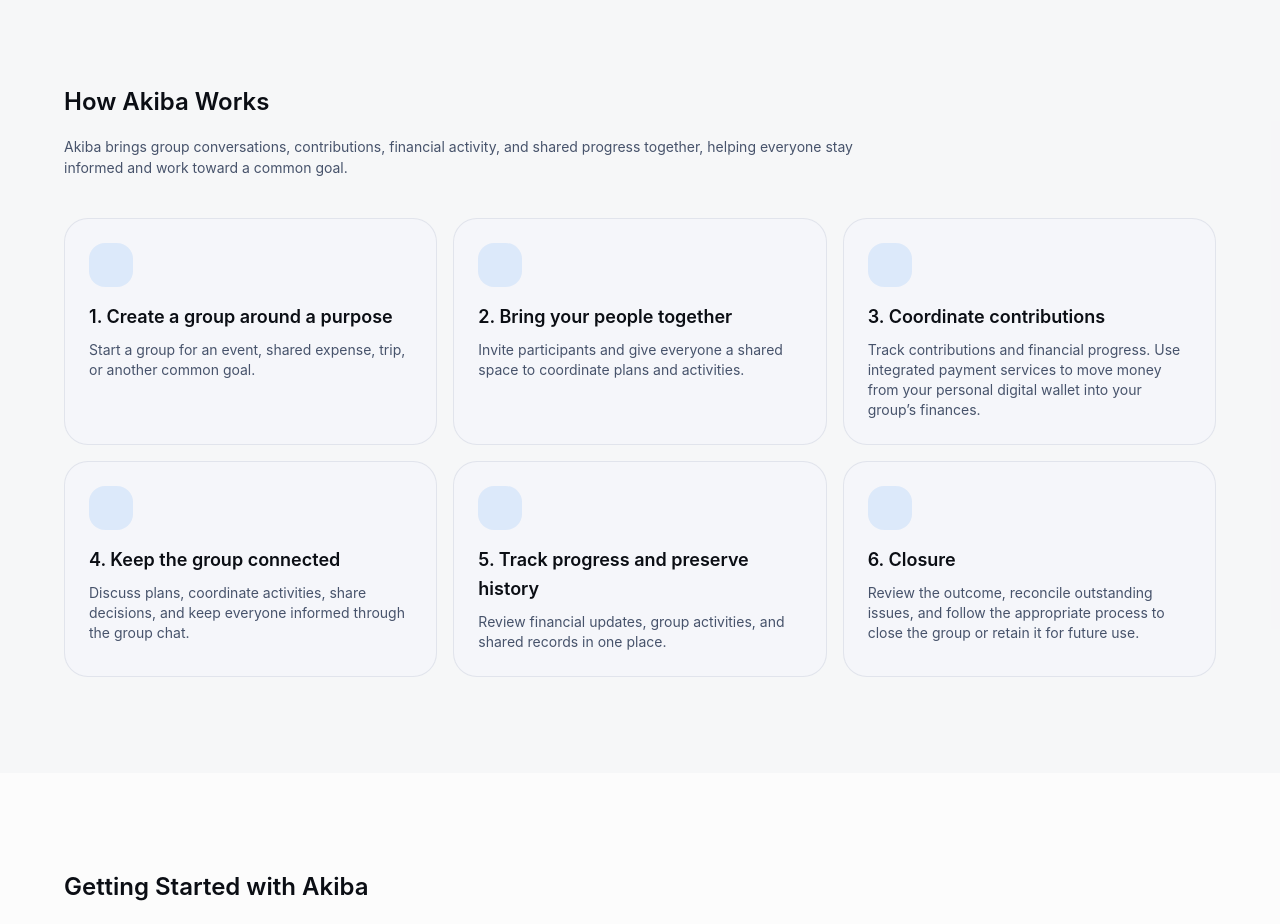
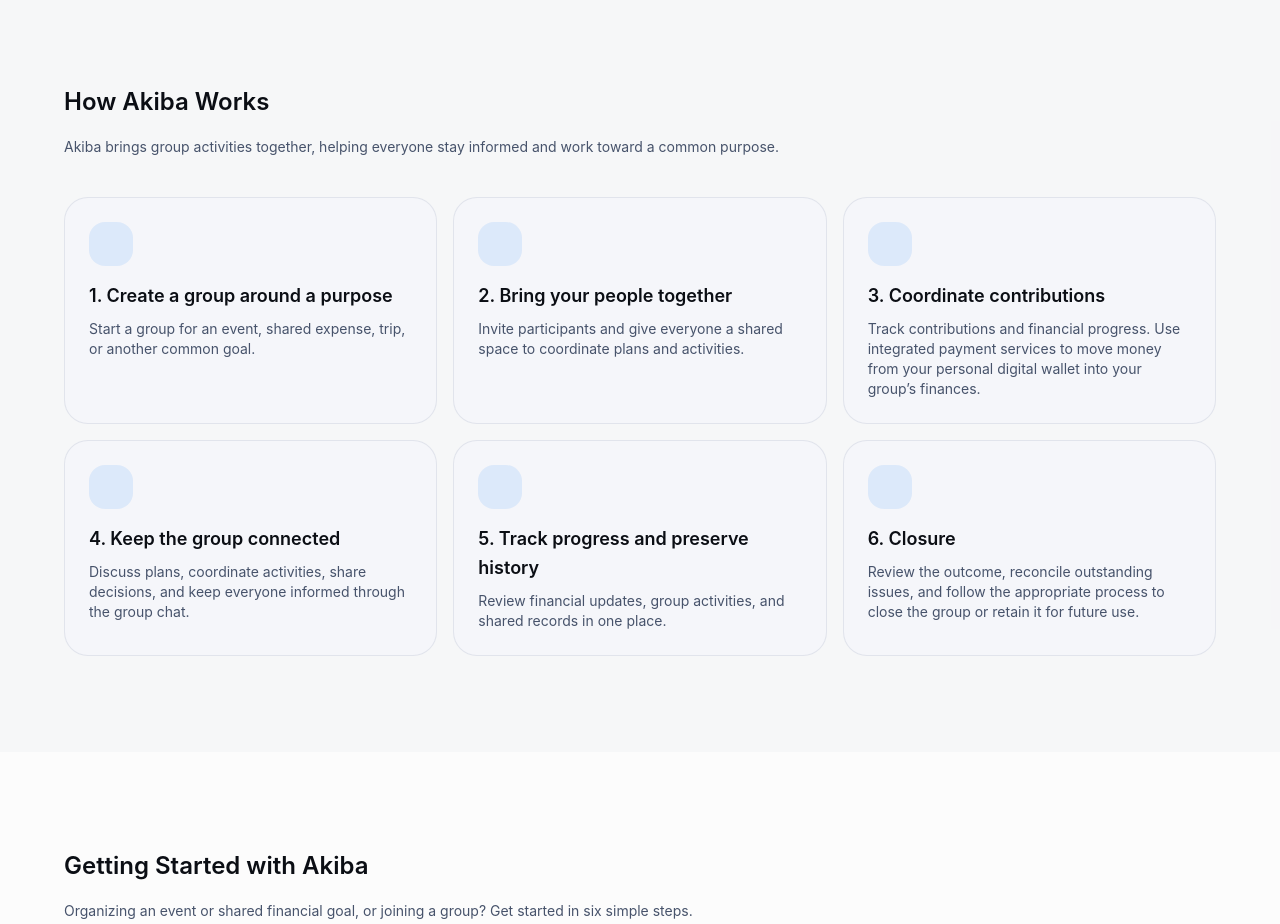
Before and after one commit to aogajoseph/akiba, a Next.js app: page / in a window 1280 px wide. Shown: the part 2420-3344 px from the top of the page. Built offline with nearby package versions, Linux system fonts and the light colour scheme; no server answers; some icons are missing.

Commit message:
Refine How Akiba Works introduction

```diff
--- a/app/marketing-template/components/HowItWorks.tsx
+++ b/app/marketing-template/components/HowItWorks.tsx
@@ -21,7 +21,7 @@ export default function HowItWorks() {
       <Container maxWidth="lg">
         <Typography variant="h4" component="h2">How Akiba Works</Typography>
         <Typography variant="body1" color="text.secondary" sx={{ mt: 2, mb: 5, maxWidth: 800 }}>
-          Akiba brings group conversations, contributions, financial activity, and shared progress together, helping everyone stay informed and work toward a common goal.
+          Akiba brings group activities together, helping everyone stay informed and work toward a common purpose.
         </Typography>
         <Grid container spacing={2}>
           {stages.map(({ num, title, desc, Icon }) => (
```
